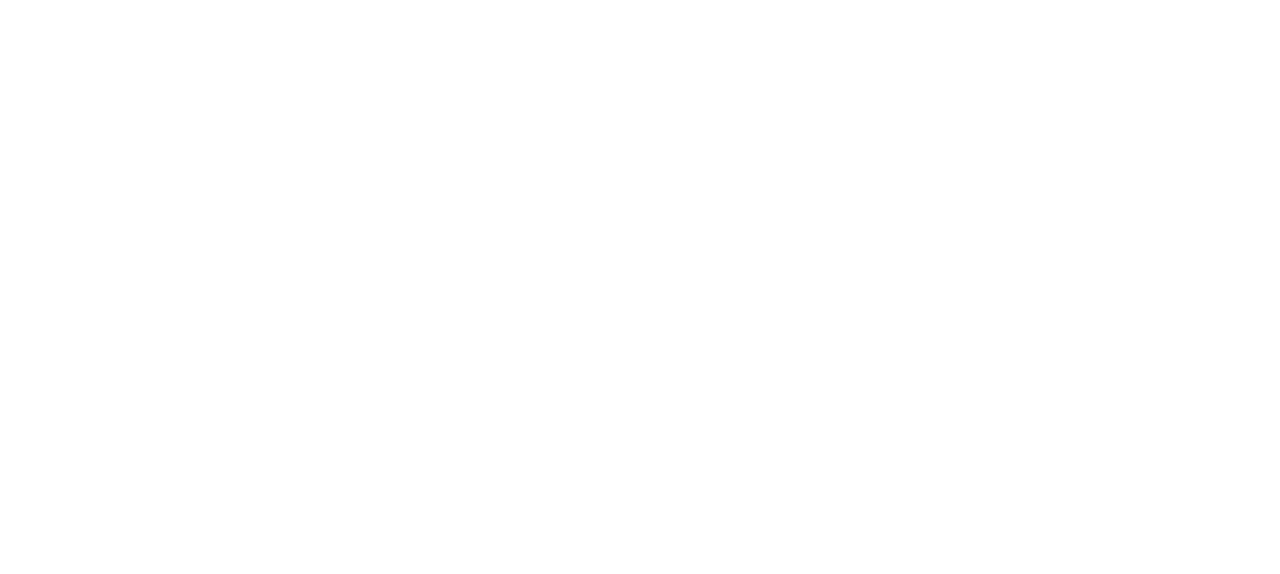
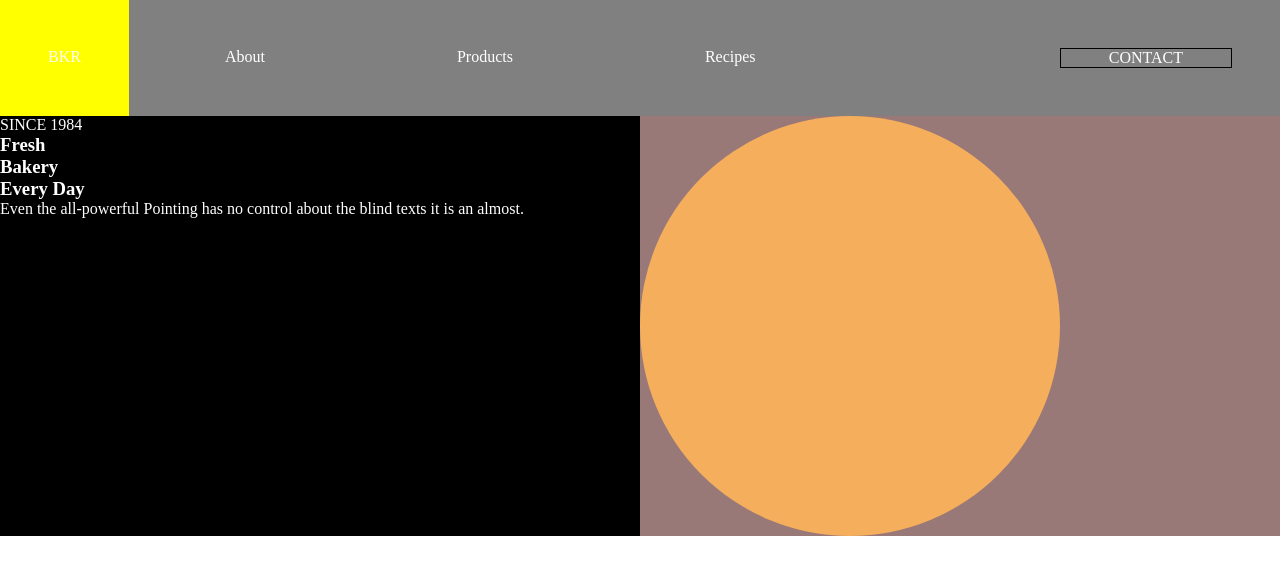
Before and after one commit to TeSakax/Homework-6, a plain HTML site: page index.html in a window 1280 px wide. Drawn offline with Linux system fonts and the light colour scheme.

Commit message:
Main skeleton has been added

```diff
--- a/index.html
+++ b/index.html
@@ -4,7 +4,32 @@
     <meta charset="UTF-8">
     <meta name="viewport" content="width=device-width, initial-scale=1.0">
     <title>Document</title>
+    <link rel="stylesheet" href="style.css">
 </head>
 <body>
+    <header>
+        <a href="#">BKR</a>
+        <nav>
+            <ul>
+                <li><a href="#">About</a></li>
+                <li><a href="#">Products</a></li>
+                <li><a href="#">Recipes</a></li>
+                <li><a class="contact" href="#">CONTACT</a></li>
+            </ul>
+        </nav>
+    </header>
+    <main>
+        <section class="section-one">
+            <article>
+            <p>SINCE 1984</p>
+            <H1>Fresh <br> Bakery <br> Every Day</H1>
+            <p>Even the all-powerful Pointing has no control about the blind texts it is an almost.</p>
+            </article>
+            <figure>
+            <div class="circle"></div>
+            </figure>
+        </section>
+
+    </main>
 </body>
 </html>
--- a/style.css
+++ b/style.css
@@ -0,0 +1,53 @@
+*{
+    margin: 0;
+    padding: 0;
+    list-style-type: none;
+    text-decoration: none;
+    box-sizing: border-box;
+}
+header {
+    display: flex;
+    background-color: yellow;
+}
+header a{
+    margin: 3rem;
+    color: #ffff;
+}
+header nav{
+    background-color: gray;
+    width: 100%;
+}
+header nav ul{
+    display: flex;
+    justify-content: center;
+}
+header nav ul li{
+    margin: 3rem;
+}
+header nav ul li:last-child{
+    margin-left: auto;
+    border: 1px solid black;
+}
+main .section-one{
+    background-color: rgb(82, 49, 49);
+    color: #ffff;
+    display: flex;
+    justify-content: space-between;
+
+}
+main .section-one article{
+    background-color: black;
+    width: 50%;
+
+}
+main figure{
+    background-color: rgb(153, 120, 120);
+    width: 50%;
+
+}
+main figure .circle{
+    height: 420px;
+    width: 420px;
+    background-color: #F5AE5C;
+    border-radius: 100%;
+}
```
